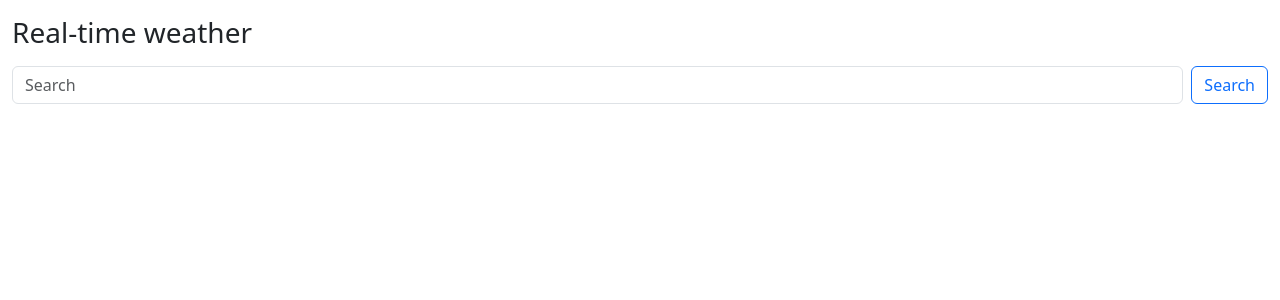
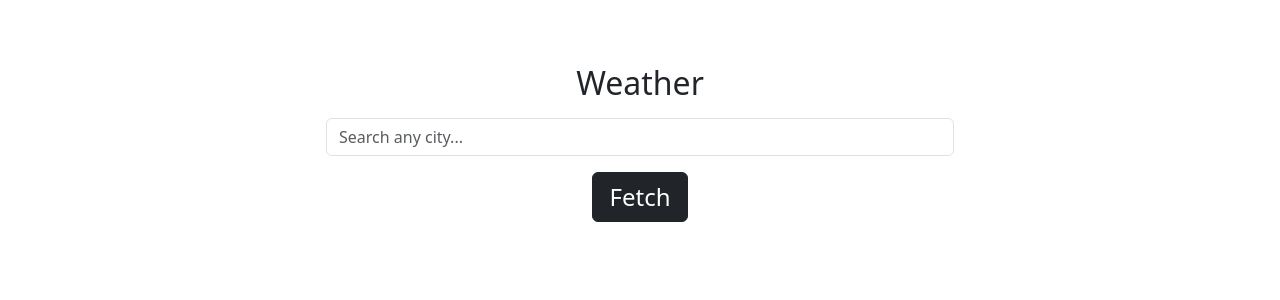
Before and after one commit to giovannifdipasquale/weather_fetch, a React (Vite) app: page / in a window 1280 px wide. Shown: the top 300 px of the page. Built offline with nearby package versions, Linux system fonts and the light colour scheme; no server answers.

Commit message:
changed style of search section

```diff
--- a/index.html
+++ b/index.html
@@ -5,7 +5,7 @@
   <meta charset="UTF-8" />
   <link rel="icon" type="image/svg+xml" href="/vite.svg" />
   <meta name="viewport" content="width=device-width, initial-scale=1.0" />
-  <title>Vite + React</title>
+  <title> weather fetch </title>
 </head>
 
 <body>
--- a/src/WeatherFetch.jsx
+++ b/src/WeatherFetch.jsx
@@ -27,20 +27,20 @@ function WeatherFetch() {
 
   return (
     <div className="container-fluid py-3">
-      <h3> Real-time weather </h3>
-      <div className="d-flex my-3" role="search">
+      <div
+        className="d-flex my-5 flex-column justify-content-center align-items-center"
+        role="search"
+      >
+        <h2 className="mb-3">Weather</h2>
         <input
-          className="form-control me-2"
+          className="form-control w-50 mb-3"
           type="search"
-          placeholder="Search"
+          placeholder="Search any city..."
+          value={location}
           onChange={(e) => setLocation(e.target.value)}
-        ></input>
-        <button
-          className="btn btn-outline-primary"
-          onClick={getWeather}
-          type="submit"
-        >
-          Search
+        />
+        <button onClick={getWeather} className="btn btn-dark mb-3 fs-4 px-3">
+          Fetch
         </button>
       </div>
 
--- a/src/index.css
+++ b/src/index.css
@@ -0,0 +1,6 @@
+.form-control:focus {
+  border-color: #000;
+  /* Dark border */
+  box-shadow: 0 0 1px rgba(0, 0, 0, 0.8);
+  /* Dark glow */
+}
```
